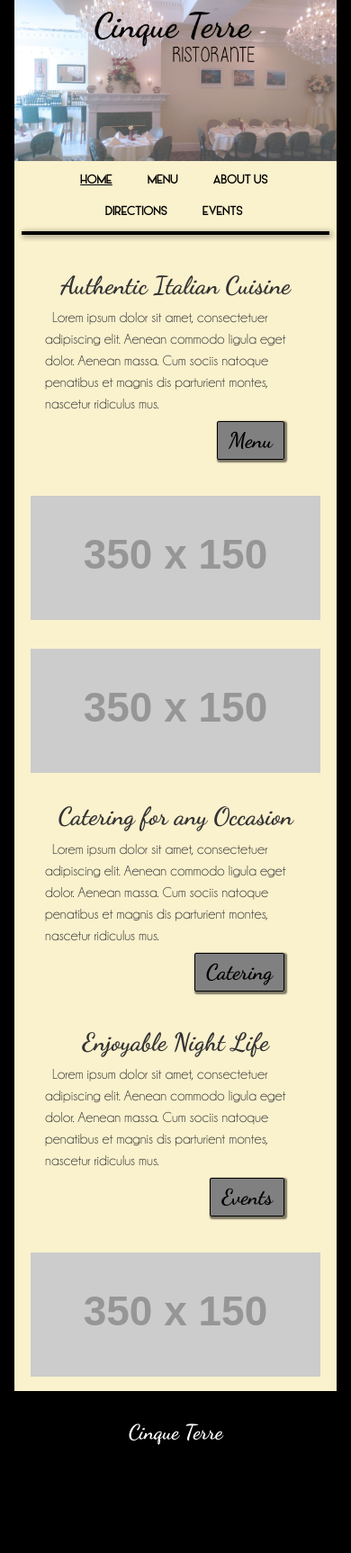
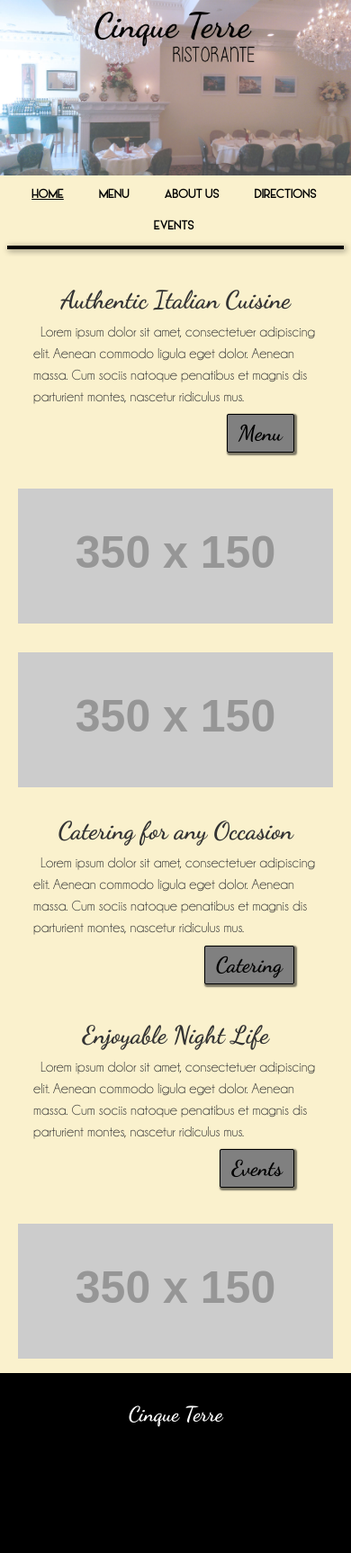
Before and after one commit to cinqueterreli/cinqueterre.github.io, a Jekyll site: the page built from 00index.html, in a window 390 px wide. Shown: the whole page at 90% size. Built offline with Jekyll 4.4.1, drawn with Linux system fonts in a browser that asks for light colours.

Commit message:
mas shittt

```diff
--- a/css/main.css
+++ b/css/main.css
@@ -124,8 +124,6 @@
 	.container {
 		transition: max-width .5s ease;
 		max-width:90%;
-		padding-left:1em;
-		padding-right:1em;
 	}
 }
 
```
